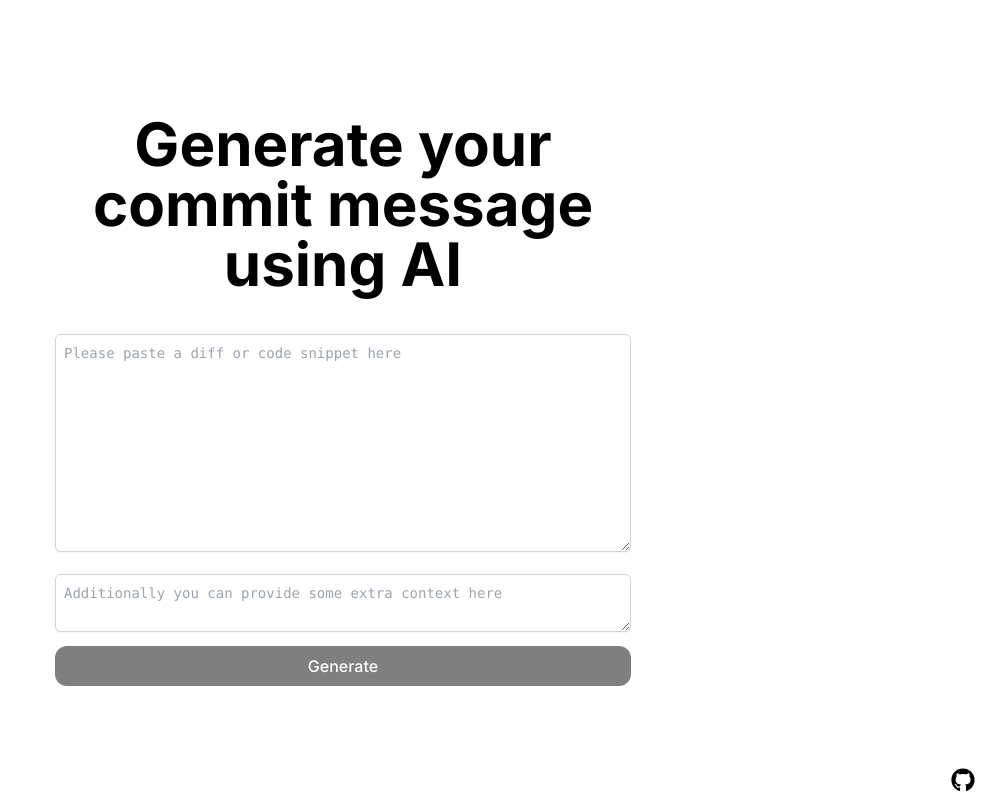
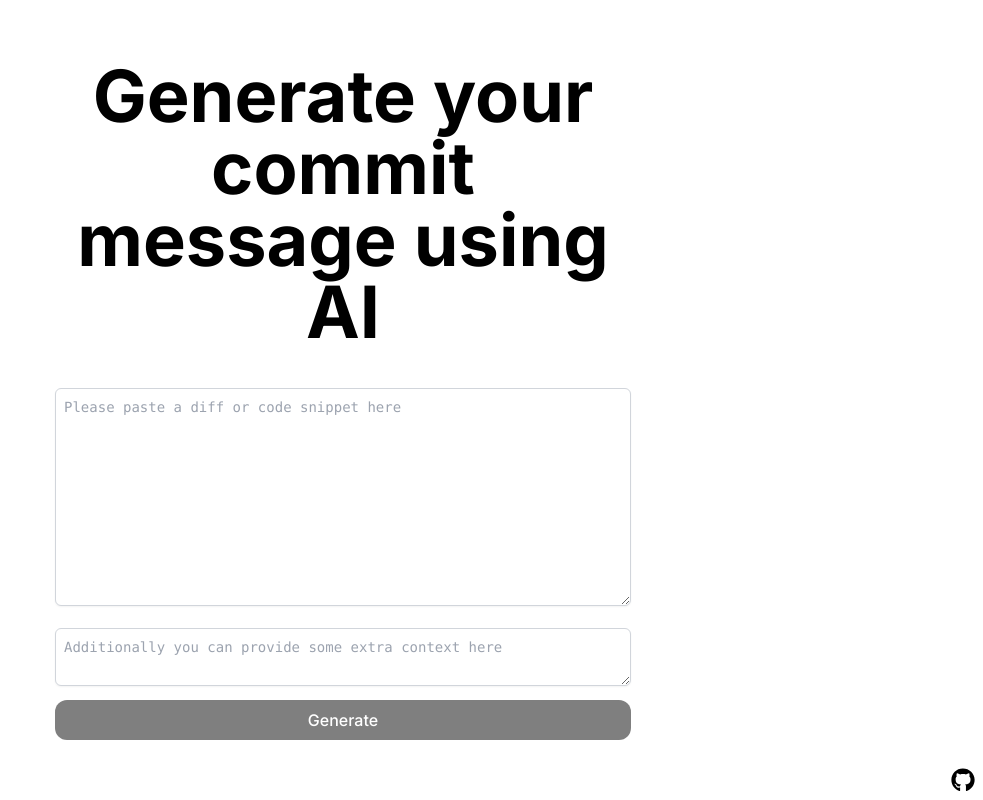
Before and after one commit to segersniels/commit-message, a Next.js app: page / in a window 1280 px wide. Shown: the whole page, without its empty margins (297-1280 px from the left). Built offline with nearby package versions, Linux system fonts and the light colour scheme.

Commit message:
:lipstick: Make title bigger

```diff
--- a/src/styles/Home.module.css
+++ b/src/styles/Home.module.css
@@ -15,7 +15,7 @@
 }
 
 .title {
-  @apply text-6xl
+  @apply text-7xl
     font-bold
     text-center
     mb-8;
```
